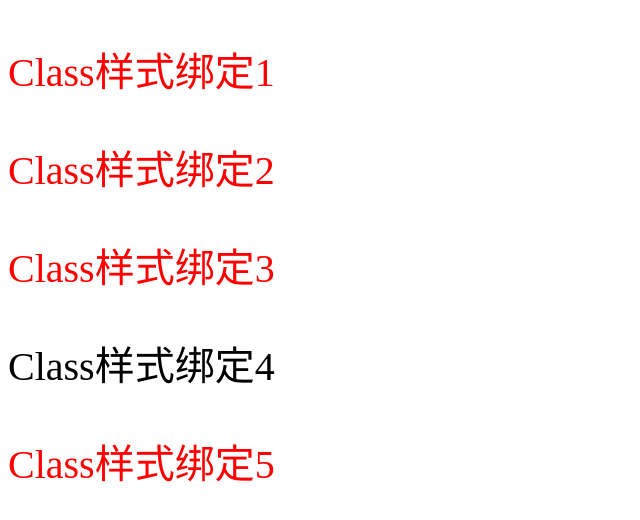
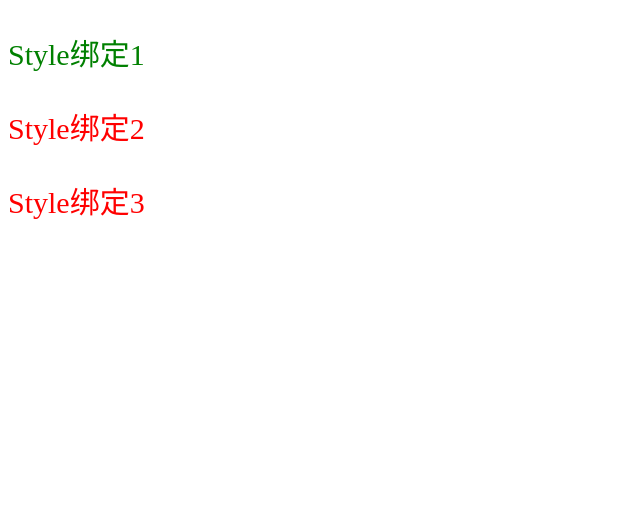
Before and after one commit to QINGHAILIPIPEN/vue3, a Vue app: page / in a window 1280 px wide. Shown: the top 520 px of the page, without its empty margins (0-640 px from the left). Built offline with nearby package versions, Linux system fonts and the light colour scheme.

Commit message:
Style绑定

```diff
--- a/src/App.vue
+++ b/src/App.vue
@@ -12,6 +12,7 @@ import EventDemo6 from './components/EventDemo6.vue'
 import ArrayList from './components/ArrayList.vue'
 import ComputedDemo from './components/ComputedDemo.vue'
 import ClassDemo from './components/ClassDemo.vue'
+import StyleDemo from './components/StyleDemo.vue'
 </script>
 
 <template>
@@ -27,5 +28,6 @@ import ClassDemo from './components/ClassDemo.vue'
   <EventDemo6/> -->
   <!-- <ArrayList/> -->
    <!-- <ComputedDemo/> -->
-  <ClassDemo/>
+  <!-- <ClassDemo/> -->
+   <StyleDemo/>
 </template>
--- /dev/null
+++ b/src/components/StyleDemo.vue
@@ -0,0 +1,21 @@
+<template>
+    <p :style="{color:activeColor,fontSize:activeSize + 'px'}">Style绑定1</p>
+    <p :style="StyleObject">Style绑定2</p>
+    <!-- 绑定数组 -->
+    <p :style="[StyleObject]">Style绑定3</p>
+</template>
+
+   <script>
+   export default{
+       data(){
+           return{
+            activeColor:"green",
+            activeSize:30,
+            StyleObject:{
+                color:"red",
+                fontSize:"30px"
+            }
+           }
+       }
+   }
+   </script>
```
